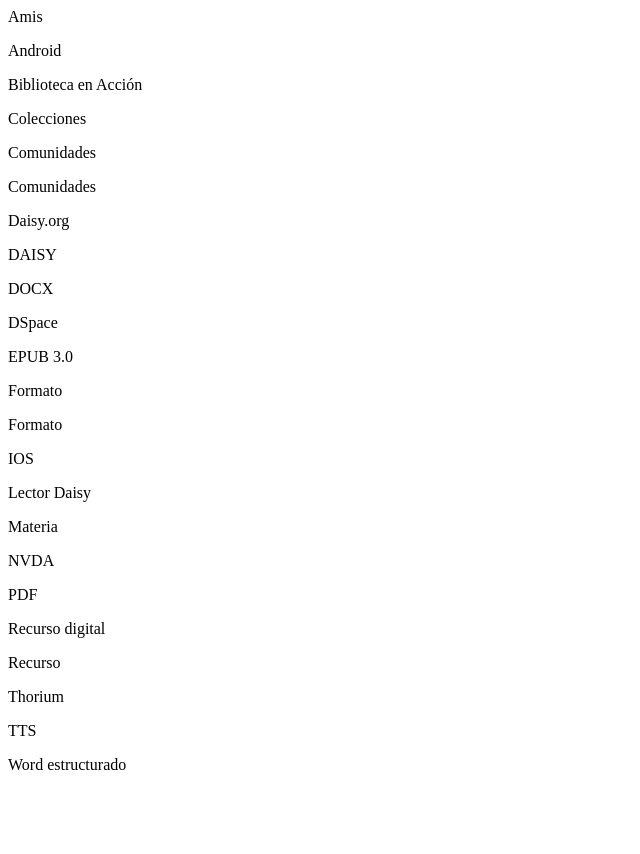
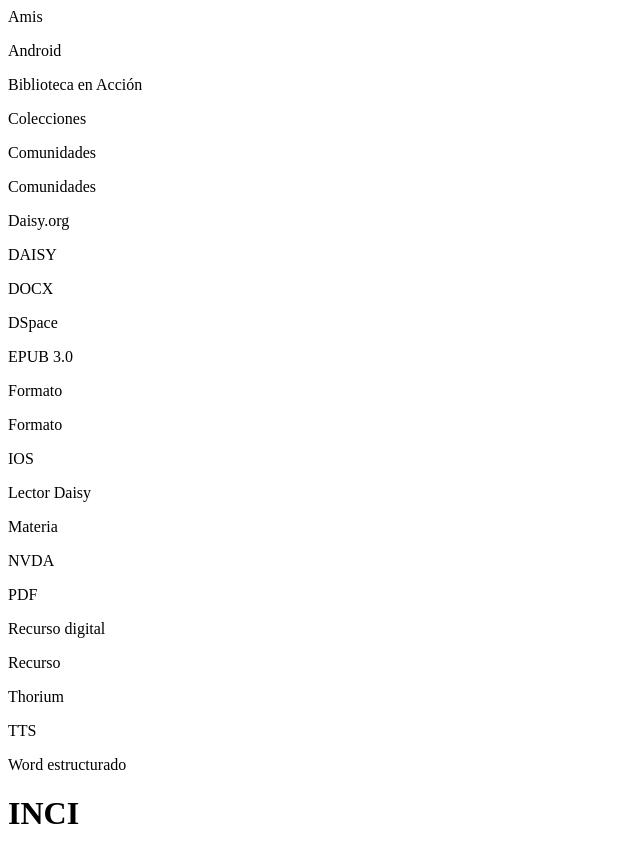
Before and after one commit to RichardBravo-Metabiblioteca/metabiblioteca-inci.github.io, a plain HTML site: page index.html in a window 1280 px wide. Shown: the whole page, without its empty margins (0-640 px from the left). Before the commit the page ends 800 px from the top, so only its background shows below. Drawn offline with Linux system fonts and the light colour scheme.

Commit message:
Update index.html

```diff
--- a/index.html
+++ b/index.html
@@ -22,3 +22,5 @@
 						<p>Thorium</p>
 						<p>TTS</p>
 						<p>Word estructurado</p>
+
+<h1>INCI</h1>
```
